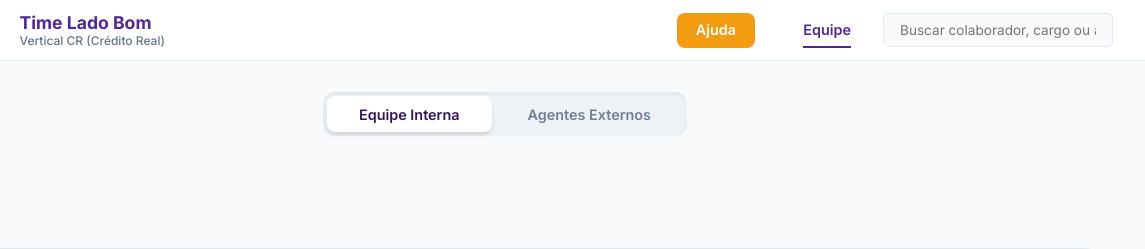
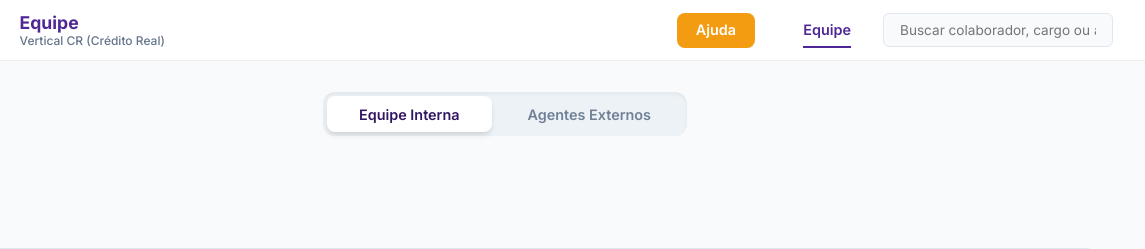
Before and after one commit to ryannobre-beep/organograma-ladobom_cr, a plain HTML site: page index.html in a window 1280 px wide. Shown: the top 249 px of the page, 135-1280 px from the left. Drawn offline with Linux system fonts and the light colour scheme; no server answers.

Commit message:
style: final rename to Equipe in titles and headers

```diff
--- a/index.html
+++ b/index.html
@@ -4,7 +4,7 @@
 <head>
     <meta charset="UTF-8">
     <meta name="viewport" content="width=device-width, initial-scale=1.0">
-    <title>Time Lado Bom | Vertical CR</title>
+    <title>Equipe | Vertical CR</title>
     <link rel="stylesheet" href="style.css?v=3">
     <link rel="preconnect" href="https://fonts.googleapis.com">
     <link rel="preconnect" href="https://fonts.gstatic.com" crossorigin>
@@ -115,7 +115,7 @@
         <div class="logo-container">
             <img src="lado-bom-seguros-documentacao-logo.svg" alt="Lado Bom Seguros Logo">
             <div class="title-group">
-                <h1>Time Lado Bom</h1>
+                <h1>Equipe</h1>
                 <p>Vertical CR (Crédito Real)</p>
             </div>
         </div>
```
Also changed, not shown: ajuda.html (+1 -1 lines).
